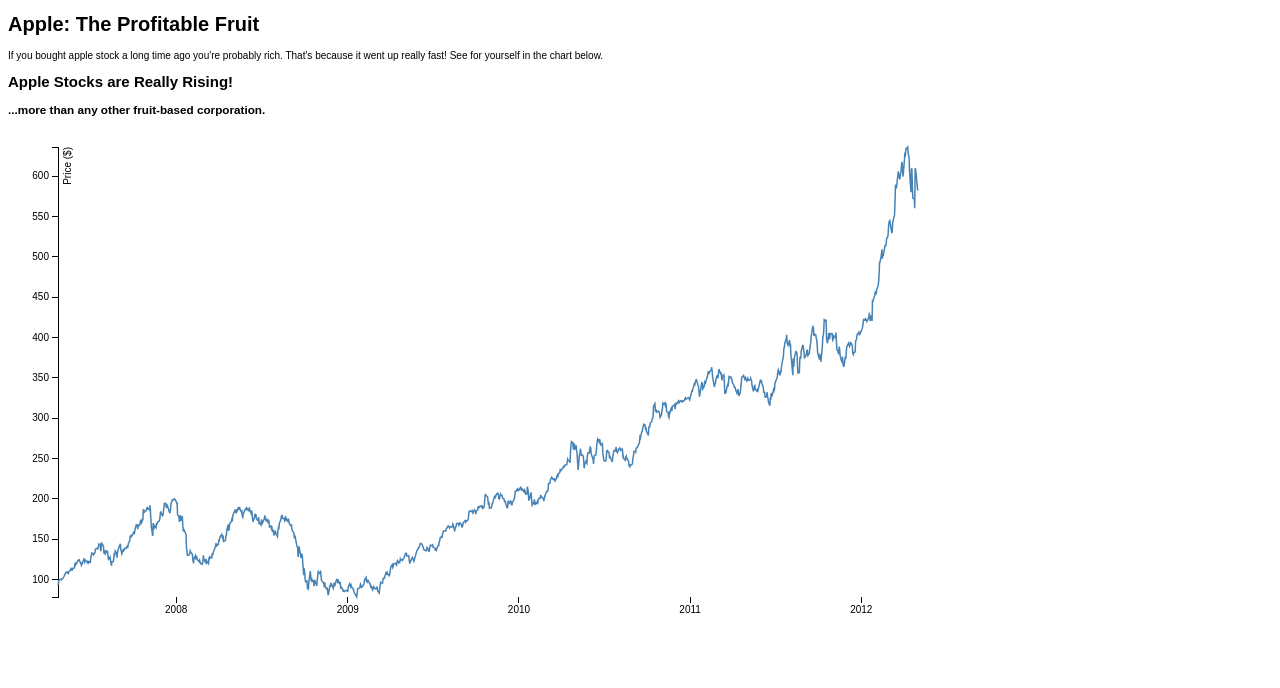
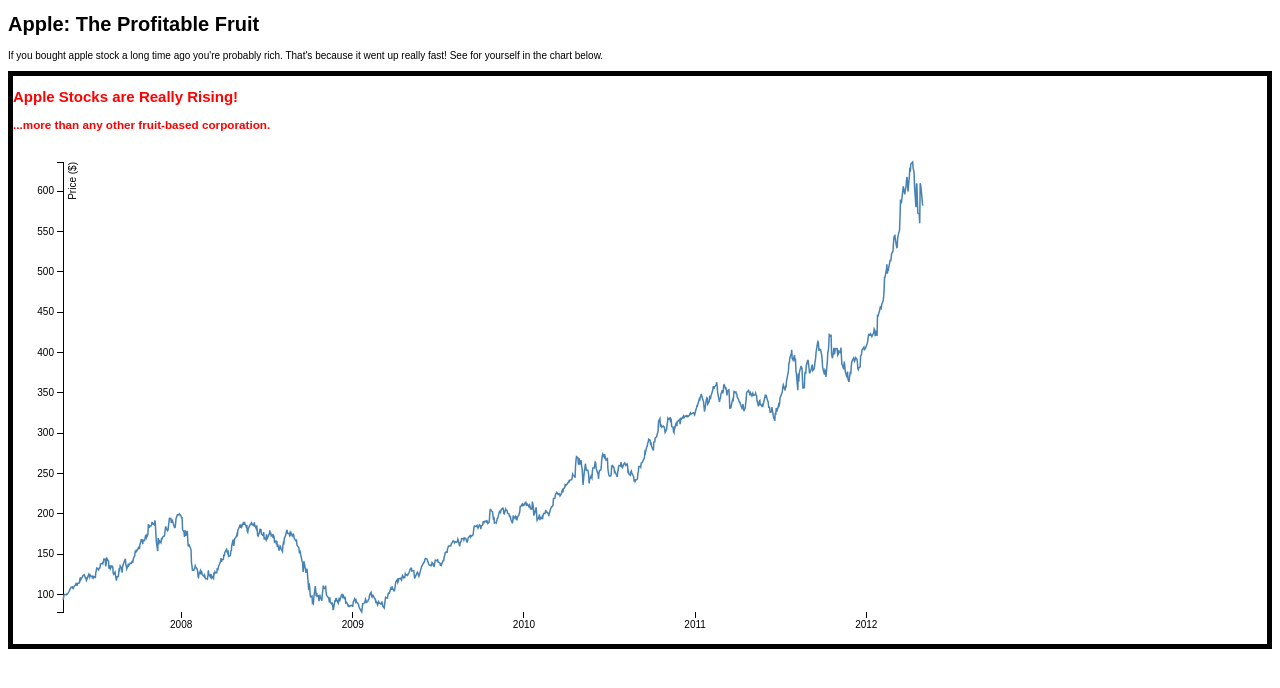
Before and after one commit to Leahnakaima/chart-example-section-b, a plain HTML site: page index.html in a window 1280 px wide. Drawn offline with nearby package versions, Linux system fonts and the light colour scheme.

Commit message:
changer head color and drew a boarder around div and the chart

```diff
--- a/index.html
+++ b/index.html
@@ -12,11 +12,12 @@
 
   <p> If you bought apple stock a long time ago you're probably rich. That's because it went up really fast! See for yourself in the chart below. </p>
 
-  <h2> Apple Stocks are Really Rising! </h2>
-  <h3> ...more than any other fruit-based corporation. </h3>
+  <div id="apple-stock-container">
+    <h2> Apple Stocks are Really Rising! </h2>
+    <h3> ...more than any other fruit-based corporation. </h3>
+  </div>
 
   <script src="//d3js.org/d3.v3.min.js"></script>
   <script src="scripts/charts.js"></script>
-
 </body>
 </html>
--- a/scripts/charts.js
+++ b/scripts/charts.js
@@ -27,7 +27,7 @@ var line = d3.svg.line()
     .x(function(d) { return x(d.date); })
     .y(function(d) { return y(d.close); });
 
-var svg = d3.select("body").append("svg")
+var svg = d3.select("#apple-stock-container").append("svg")
     .attr("width", width + margin.left + margin.right)
     .attr("height", height + margin.top + margin.bottom)
     .attr("class", "chart")
--- a/styles/styles.css
+++ b/styles/styles.css
@@ -29,3 +29,8 @@ body {
   fill: none;
   stroke: steelblue;
 }
+
+#apple-stock-container {
+  color: red;
+  border: 5px solid black;
+}
```
